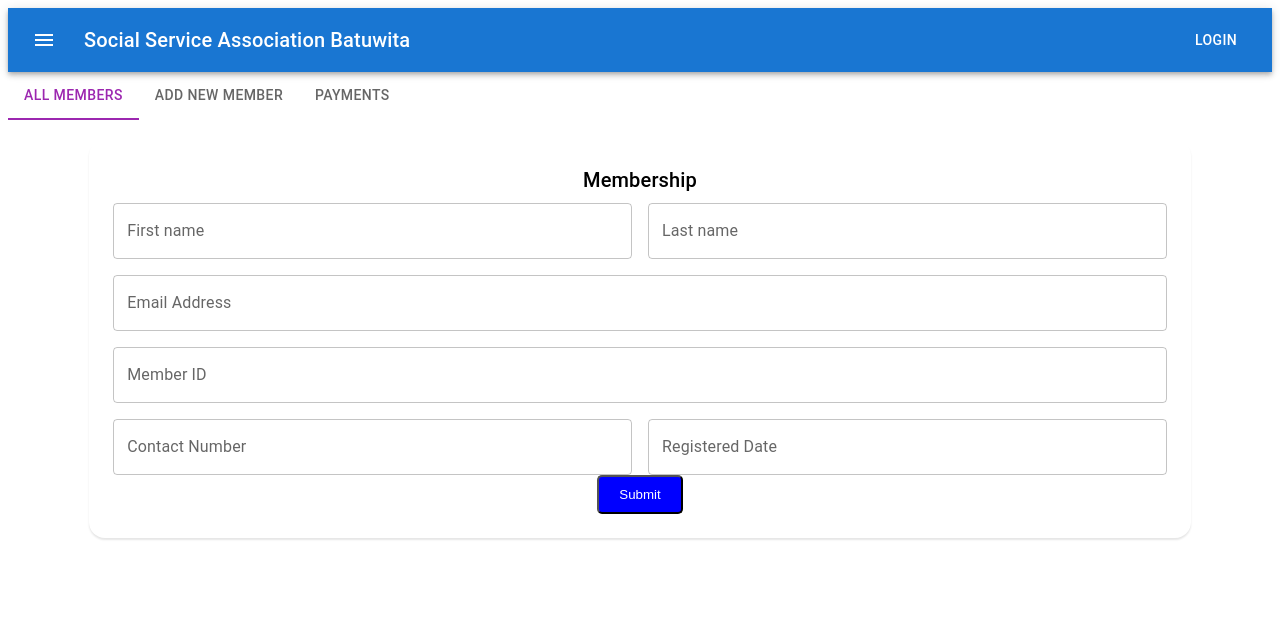
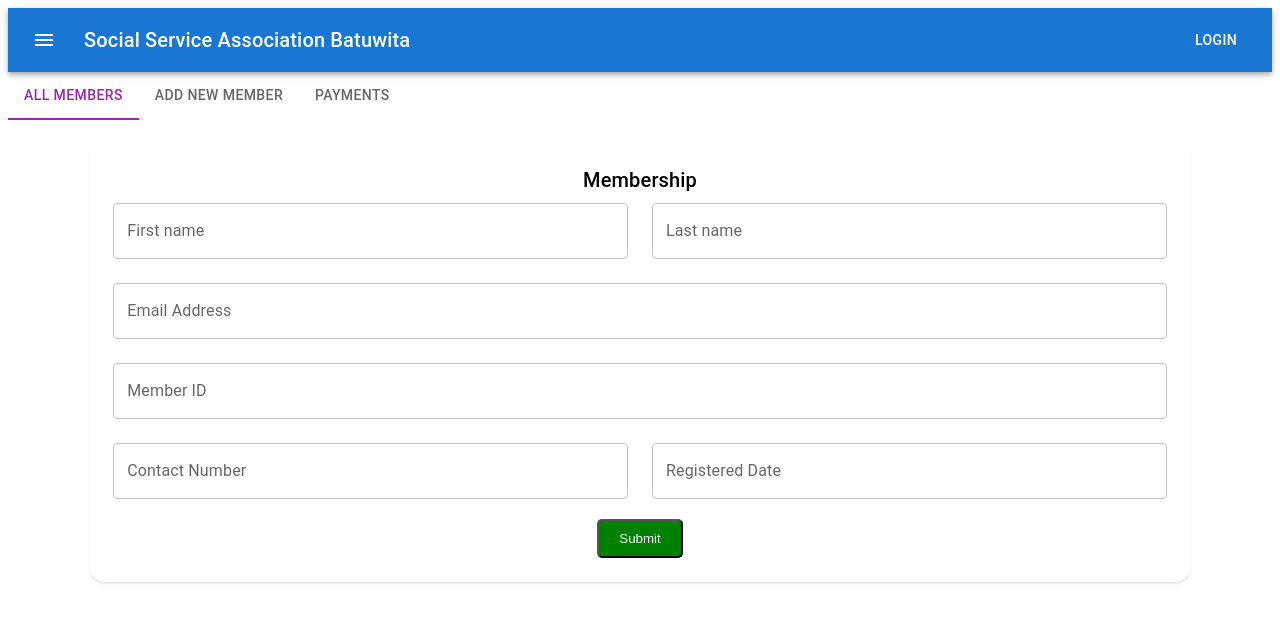
Before and after one commit to JayathriRanasinghe/Social-Service-Society-Batuwita-Management-System, a React (Create React App) app in the folder frontend-social-service/: page /member/add-member in a window 1280 px wide. Shown: the top 622 px of the page. Built offline with nearby package versions, Linux system fonts and the light colour scheme; no server answers.

Commit message:
small styling modified in the add-member form

```diff
--- a/frontend-social-service/src/components/Member/AddMember.tsx
+++ b/frontend-social-service/src/components/Member/AddMember.tsx
@@ -43,7 +43,7 @@ const AddMember: React.FC<PropsFromRedux & IMember> = (props) => {
       <Typography variant="h6" gutterBottom>
         Membership
       </Typography>
-      <Grid container spacing={2}>
+      <Grid container spacing={3}>
         <Grid item xs={12} sm={6}>
           <TextField
             id="firstName"
@@ -109,7 +109,7 @@ const AddMember: React.FC<PropsFromRedux & IMember> = (props) => {
           />
         </Grid>
       </Grid>
-      <button type="submit" style={{ backgroundColor: 'blue', color: 'white', padding: '10px 20px', borderRadius: '5px' }}
+      <button type="submit" style={{ backgroundColor: 'green', color: 'white', padding: '10px 20px', borderRadius: '5px', marginTop: '20px' }}
       >Submit</button>
     </Box>
   );
```
